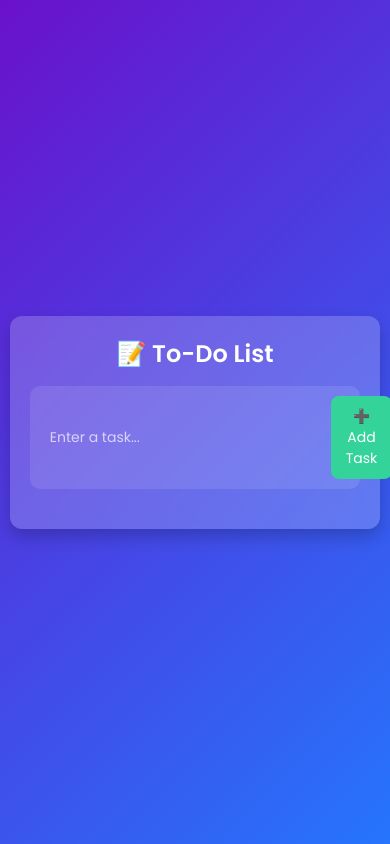
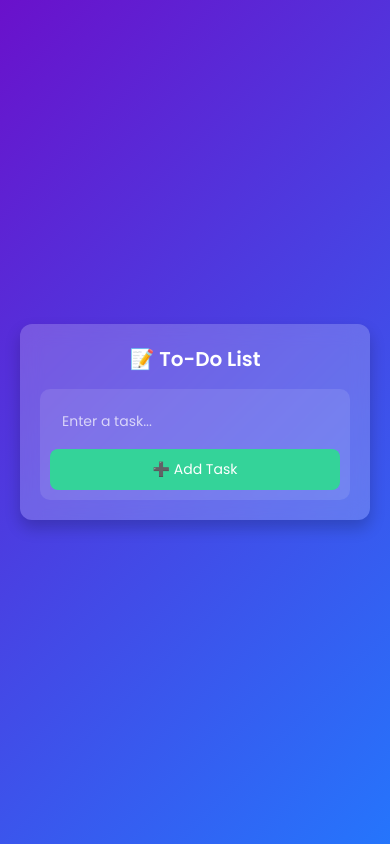
Before and after one commit to swastik500/mangoTodo, a Flask app: page / in a window 390 px wide. Run offline with Flask 3, Linux system fonts and the light colour scheme; data that the repository does not hold is empty.

Commit message:
sixth commit

```diff
--- a/static/style.css
+++ b/static/style.css
@@ -14,7 +14,8 @@ body {
     display: flex;
     justify-content: center;
     align-items: center;
-    height: 100vh;
+    min-height: 100vh; /* Adjust height to avoid overflow */
+    padding: 20px;
 }
 
 /* 📌 Main Container */
@@ -40,11 +41,11 @@ h1 {
 /* 📌 Task Input */
 .input-container {
     display: flex;
-    justify-content: space-between;
-    margin-bottom: 20px;
+    gap: 10px;
     background: rgba(255, 255, 255, 0.1);
     padding: 10px;
     border-radius: 10px;
+    flex-wrap: wrap; /* Allow wrapping on small screens */
 }
 
 input[type="text"] {
@@ -55,6 +56,7 @@ input[type="text"] {
     background: transparent;
     color: white;
     font-size: 16px;
+    min-width: 0; /* Fix input shrinking issue */
 }
 
 input::placeholder {
@@ -71,6 +73,7 @@ button {
     font-size: 16px;
     cursor: pointer;
     transition: 0.3s;
+    white-space: nowrap; /* Prevent text wrapping */
 }
 
 button:hover {
@@ -93,17 +96,35 @@ li {
     border-radius: 8px;
     margin: 10px 0;
     box-shadow: 0 4px 8px rgba(0, 0, 0, 0.1);
+    flex-wrap: wrap; /* Allow wrapping for smaller screens */
 }
 
-/* ❌ Delete Button */
-.delete-btn {
-    background: #ef4444;
-    color: white;
-    border: none;
+/* ✔ Update and ❌ Delete Buttons */
+.task-actions {
+    display: flex;
+    gap: 10px;
+}
+
+.update-btn, .delete-btn {
     padding: 8px 12px;
     border-radius: 5px;
     cursor: pointer;
     transition: 0.3s;
+    text-decoration: none;
+}
+
+.update-btn {
+    background: #34d399;
+    color: white;
+}
+
+.update-btn:hover {
+    background: #059669;
+}
+
+.delete-btn {
+    background: #ef4444;
+    color: white;
 }
 
 .delete-btn:hover {
@@ -113,14 +134,39 @@ li {
 /* 📱 Responsive Design */
 @media (max-width: 600px) {
     .container {
-        width: 95%;
+        width: 100%;
+        max-width: 400px;
+    }
+
+    h1 {
+        font-size: 20px;
+    }
+
+    .input-container {
+        flex-direction: column;
+        gap: 5px;
     }
 
     input[type="text"] {
         font-size: 14px;
+        width: 100%;
+        padding: 12px;
     }
 
     button {
         font-size: 14px;
+        width: 100%;
+    }
+
+    .task-item {
+        flex-direction: column;
+        align-items: flex-start;
+        padding: 15px;
+    }
+
+    .task-actions {
+        width: 100%;
+        justify-content: space-between;
+        margin-top: 10px;
     }
 }
```
